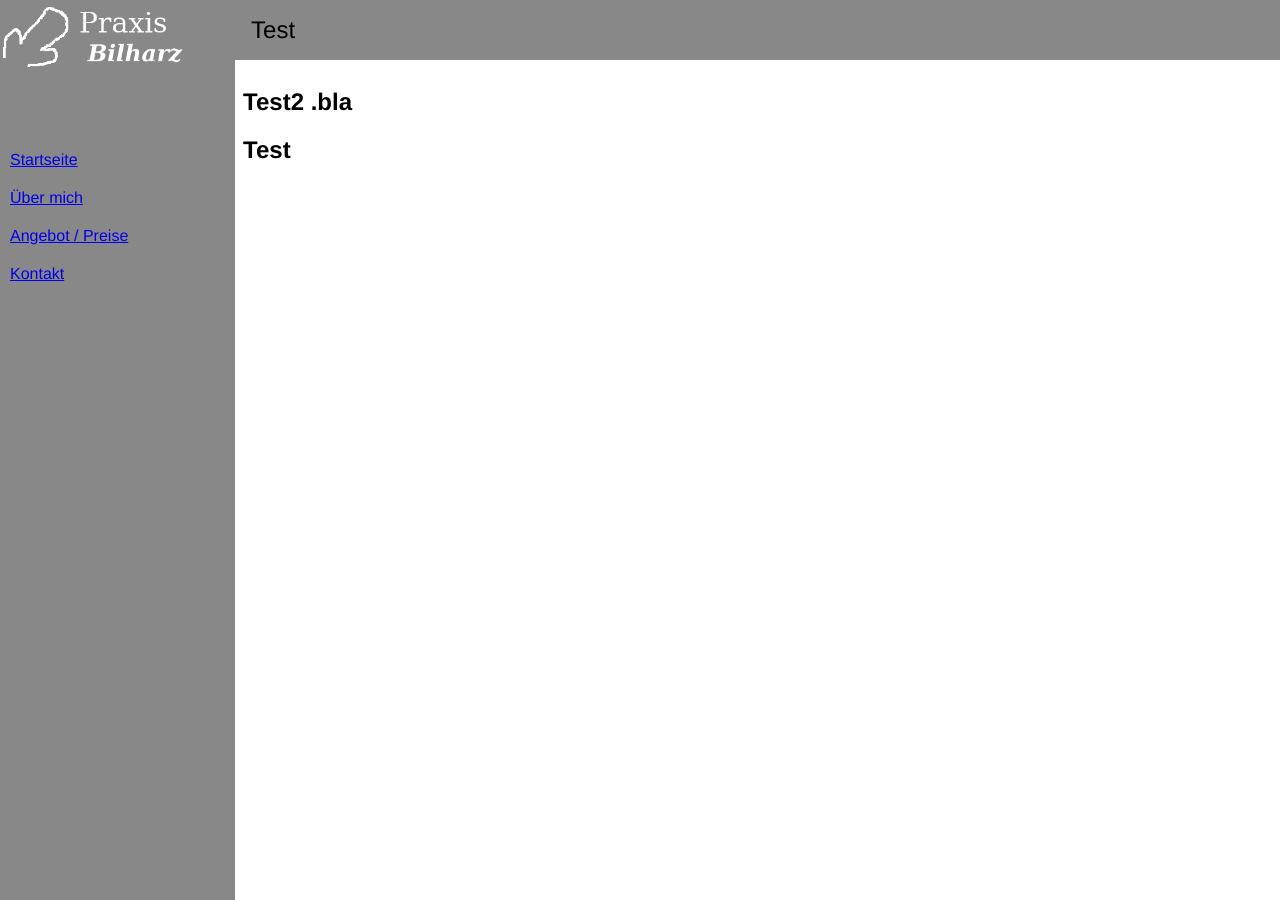
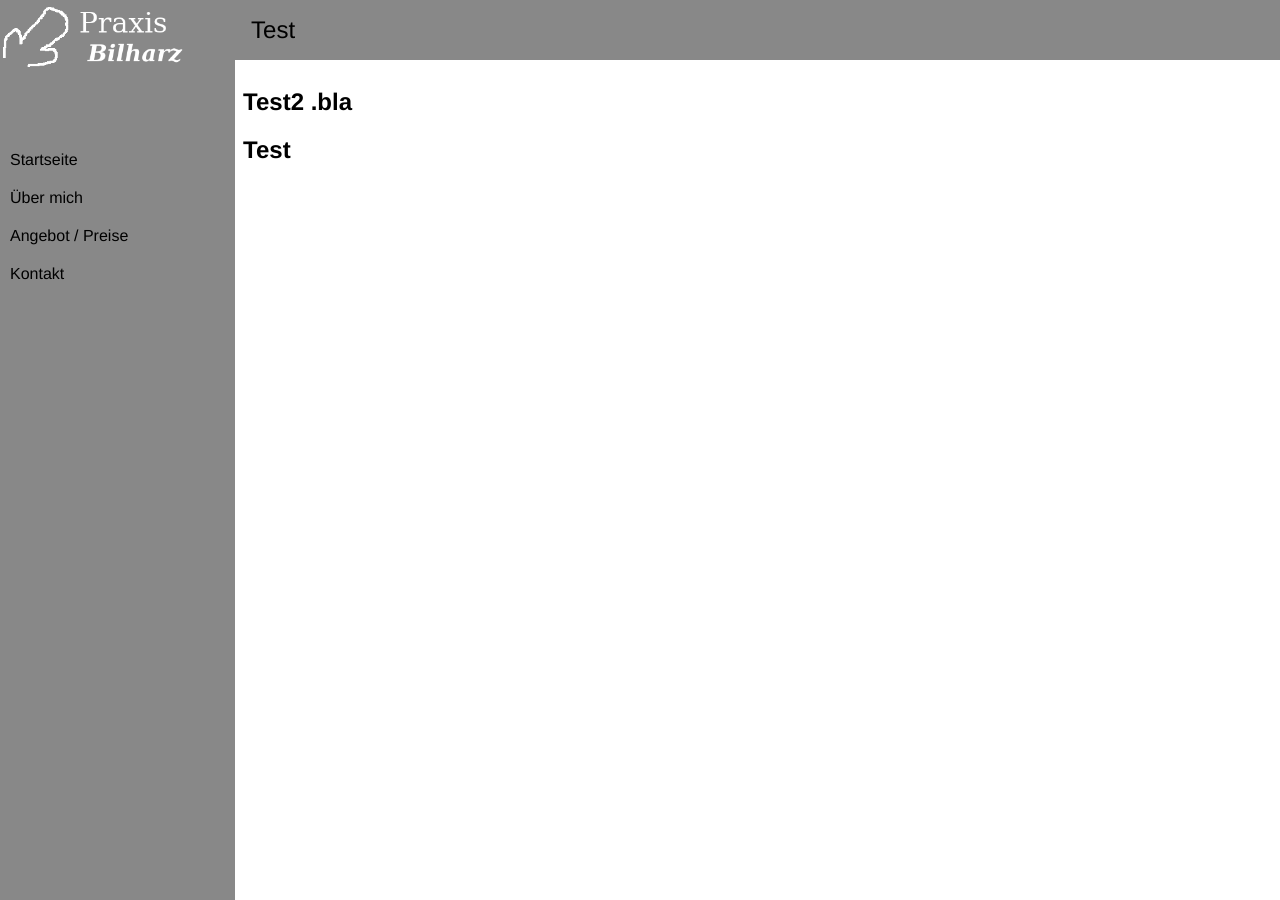
Before and after one commit to sbsoftware/scaling-spoon, a Jekyll site: the page built from index.markdown, in a window 1280 px wide. Built offline with Jekyll 4.4.1, drawn with Linux system fonts in a browser that asks for light colours.

Commit message:
Style links in menu items

```diff
--- a/_sass/menu.scss
+++ b/_sass/menu.scss
@@ -14,6 +14,11 @@
       background-color: var(--mt-primary-color);
       padding: 10px;
     }
+  }
+
+  a {
+    text-decoration: none;
+    color: inherit;
   }
 }
 
```
